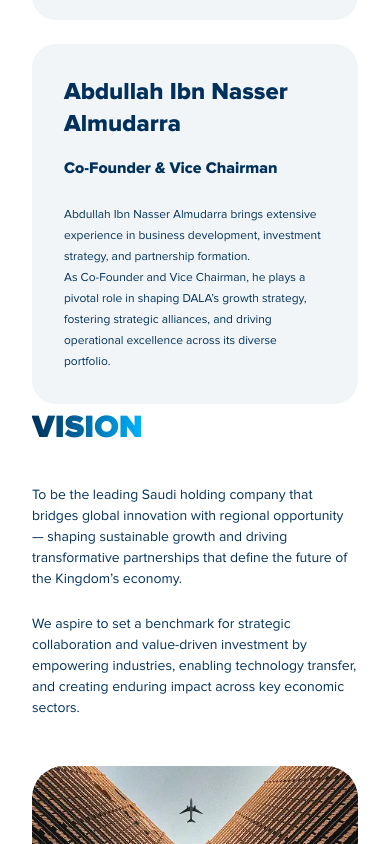
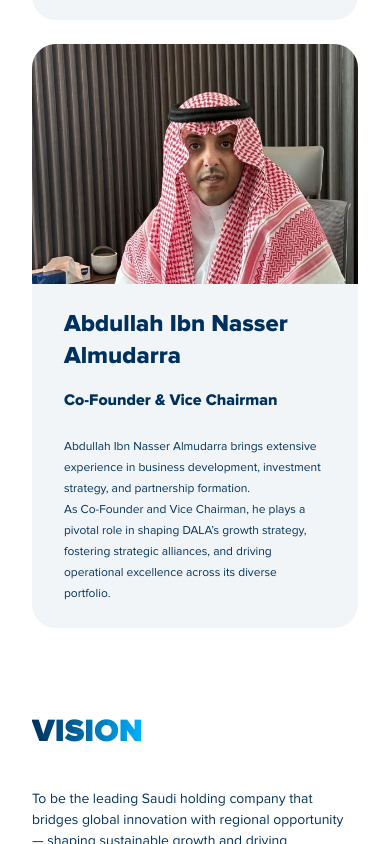
Before and after one commit to Zainabeyy/Dala, a React (Vite) app: page /about in a window 390 px wide. Shown: the part 2041-2885 px from the top of the page. Built offline with nearby package versions, Linux system fonts and the light colour scheme.

Commit message:
added vice chairman img, remove number

```diff
--- a/src/components/VissionMission.tsx
+++ b/src/components/VissionMission.tsx
@@ -2,7 +2,7 @@
 
 export default function VissionMission() {
   return (
-    <div>
+    <div className="mt-20">
       <section className="imgTextSec">
         <div className="lg:max-w-110 2xl:max-w-3xl">
           <h2 className="gradHeading mb-8 2xl:mb-14">Vision</h2>
--- a/src/index.css
+++ b/src/index.css
@@ -63,6 +63,10 @@
   @apply flex flex-wrap justify-center lg:flex-nowrap lg:justify-between items-center gap-12 mb-20 2xl:mb-28;
 }
 
+.mainPersonImg{
+  @apply md:h-110.5 xl:h-85.5 xl:w-76.5 min-w-60 h-60 overflow-hidden shrink xl:shrink-0;
+}
+
 /* ---- Subsidiaries Card grid styling ---- */
 
 .gridStyle > * {
--- a/src/pages/About.tsx
+++ b/src/pages/About.tsx
@@ -41,10 +41,12 @@
         />
       </section>
 
+      {/* ----- Leadership ----- */}
+
       <section className="mt-20">
         <h2 className="gradHeading mb-10">Leadership</h2>
         <div className="bg-blue-light rounded-3xl overflow-hidden flex flex-col md:flex-row md:h-110.5 xl:h-85.5 ">
-          <div className="md:h-110.5 xl:h-85.5 xl:w-76.5 min-w-60 h-60 overflow-hidden shrink xl:shrink-0">
+          <div className="mainPersonImg">
             <picture>
               <source
                 srcSet="chairman-sm.webp"
@@ -83,7 +85,22 @@
           </div>
         </div>
 
-        <div className="bg-blue-light rounded-3xl p-8 mt-6">
+        <div className="mt-6 bg-blue-light rounded-3xl overflow-hidden flex flex-col md:flex-row md:h-110.5 xl:h-85.5 ">
+          <div className="mainPersonImg">
+            <picture>
+              <source
+                srcSet="vice-chairman-sm.webp"
+                media="(max-width: 767px)"
+                type="image/webp"
+              />
+              <img
+                src="vice-chairman.webp"
+                alt="chairman"
+                className="h-full object-cover object-center w-full"
+              />
+            </picture>
+          </div>
+          <div className="px-8 py-6">
             <p className="font-bold text-2xl">Abdullah Ibn Nasser Almudarra</p>
             <p className="font-bold mt-4">Co-Founder & Vice Chairman</p>
             <div className="text-xs leading-[175%] mt-6">
@@ -94,9 +111,10 @@
               </p>
               <p>
                 As Co-Founder and Vice Chairman, he plays a pivotal role in
-              shaping DALA’s growth strategy, fostering strategic alliances, and
-              driving operational excellence across its diverse portfolio.
+                shaping DALA’s growth strategy, fostering strategic alliances,
+                and driving operational excellence across its diverse portfolio.
               </p>
+            </div>
           </div>
         </div>
       </section>
@@ -105,7 +123,7 @@
 
       <section>
         <h2 className="gradHeading">Core Values</h2>
-        <InfoCard infoData={aboutUsInfoCards}/>
+        <InfoCard infoData={aboutUsInfoCards} />
       </section>
     </div>
   );
--- a/src/pages/Contact.tsx
+++ b/src/pages/Contact.tsx
@@ -12,17 +12,10 @@
               inquiries, please contact DALA Holding using the form below. Our
               team will respond at the earliest opportunity.
             </p>
-            <div className="flex gap-x-4 ">
-              <img src="./icons/phone.svg" alt="phone icon" className="size-6" />
-              <div>
-                <p className="font-bold text-xl leading-[150%] mb-2 md:mb-4">Phone Number</p>
-                <p>+966 50 434 4443</p>
-              </div>
-            </div>
             <div className="flex gap-x-4 mt-4 md:mt-8 mb-8 md:mb-0">
               <img src="./icons/email.svg" alt="email icon" className="size-6" />
               <div>
-                <p className="font-bold text-xl leading-[150%] mb-2 md:mb-4">Email Address</p>
+                <p className="font-bold text-xl leading-[150%]">Email Address</p>
                 <p>info@dala.sa</p>
               </div>
             </div>
```
Also changed, not shown: public/vice-chairman-sm.webp (added), public/vice-chairman.webp (added). Lines whose indentation alone changed are shown as unchanged.
